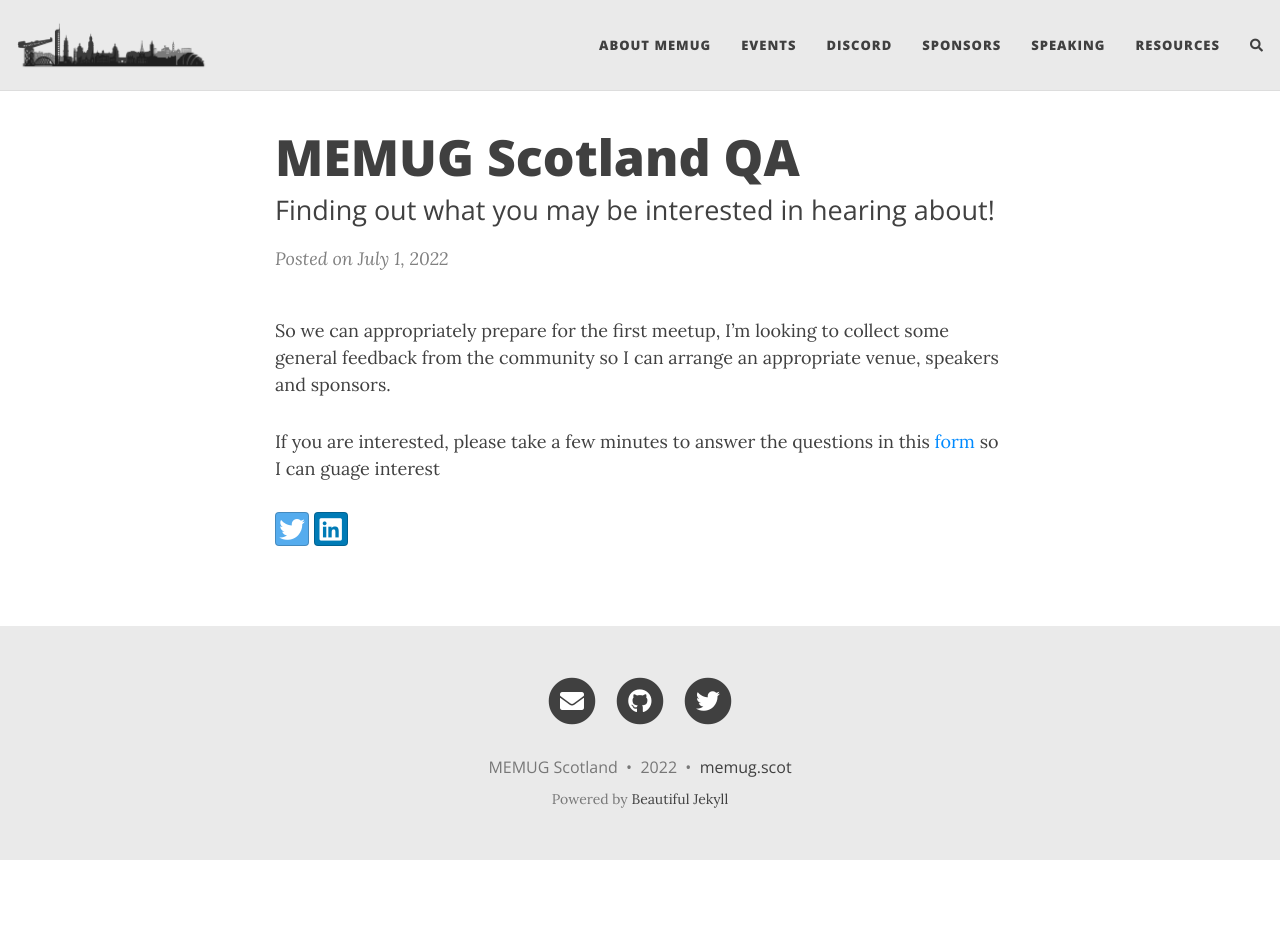
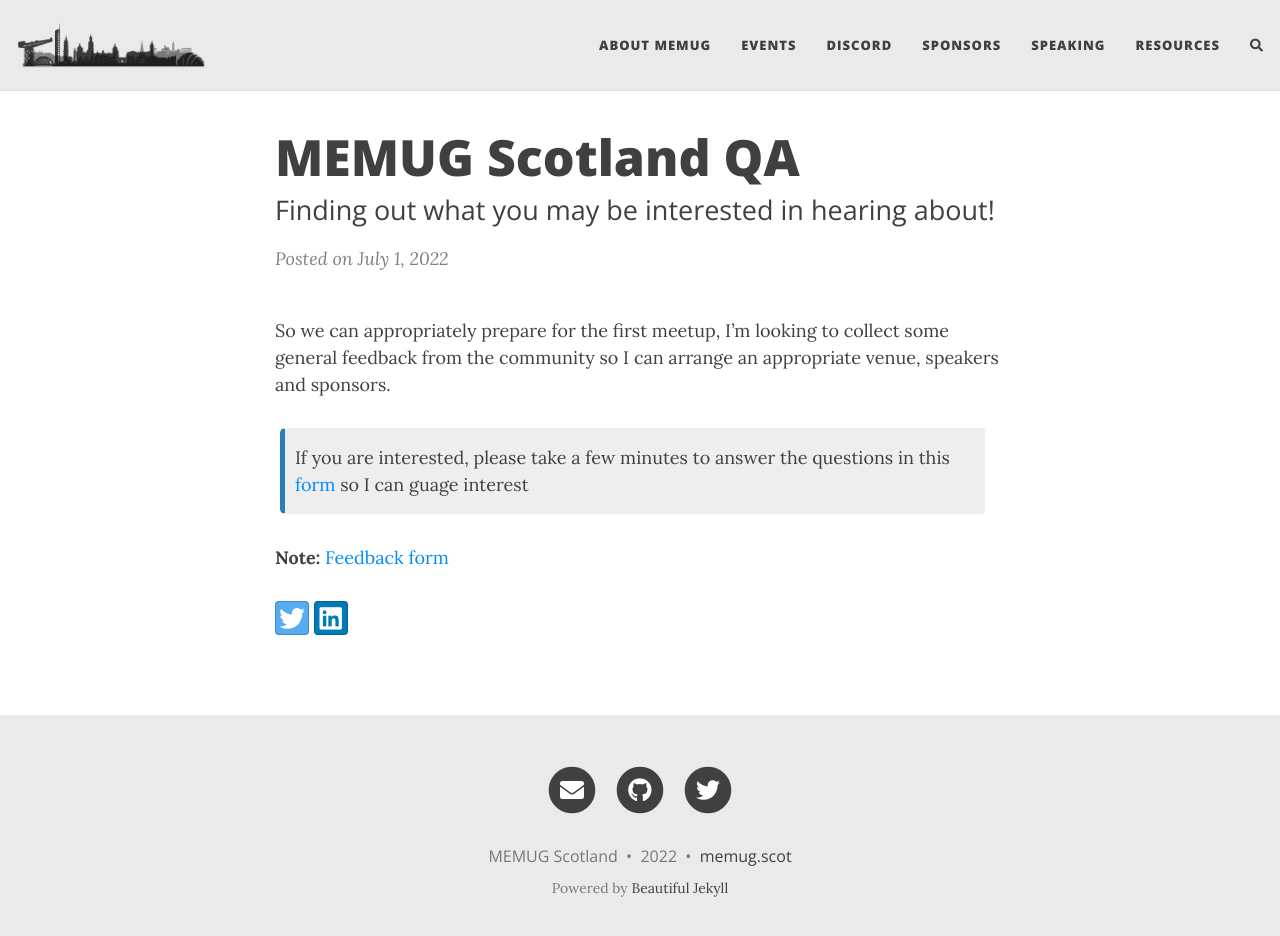
Before and after one commit to smcallister594/memugscotland, a Jekyll site: the page built from _posts/2022-07-01-QA.md, in a window 1280 px wide and 949 px high. Shown: the top 936 px of the window. Built offline with Jekyll 4.4.1, drawn with Linux system fonts in a browser that asks for light colours; nearby versions of some CDN libraries; comment, search, counter and statistics services are not loaded.

Commit message:
Update 2022-07-01-QA.md

```diff
--- a/_posts/2022-07-01-QA.md
+++ b/_posts/2022-07-01-QA.md
@@ -11,6 +11,8 @@
 So we can appropriately prepare for the first meetup, I'm looking to collect some general feedback from the community so I can arrange an appropriate venue, speakers and sponsors.
 
 If you are interested, please take a few minutes to answer the questions in this [form](https://forms.office.com/r/J4pxdBWqiR) so I can guage interest
+{: .box-note}
+**Note:** [Feedback form](https://forms.office.com/r/J4pxdBWqiR)
 
 <!---
 ## Session 1
```
